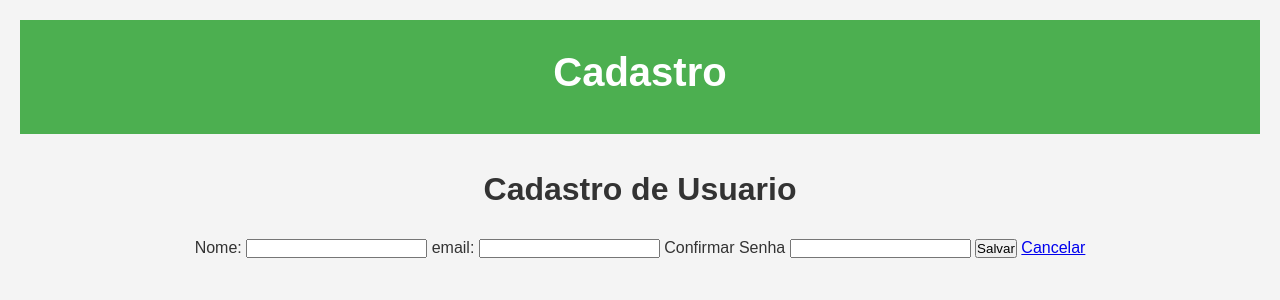
After one commit to MatheusG365/PY-Banco-de-Dado, a Flask app: page /cadatrar in a window 1280 px wide. The commit adds this page. Shown: the top 300 px of the page. Run offline with Flask 3, Linux system fonts and the light colour scheme.

Commit message:
Quase todas feitas
Falta fazer o deletar

```diff
--- a/main.py
+++ b/main.py
@@ -5,14 +5,105 @@ app = Flask(__name__)
 app.secret_key = 'OI'
 
 host = 'localhost'
-database = r'C:\Users\Aluno\Downloads\1-09.FDB'
+database = r'C:\Users\Aluno\Documents\PY-Banco-de-Dado\1-09.FDB'
 user = 'SYSDBA'
 pasword = 'sysdba'
 
 con = fdb.connect(host=host, database=database,user=user, password=pasword)
 
+
+
 @app.route('/')
 def index():
+    cursor = con.cursor()
+    cursor.execute("SELECT p.ID_PESSOA, p.NOME, p.EMAIL FROM PESSOA p")
+    usuarios = cursor.fetchall()
+
+    cursor.close()
+
+    return render_template('usuarios.html', usuarios=usuarios)
+
+@app.route('/login')
+def login():
+    return render_template('login.html', titulo="Login")
+
+@app.route('/logar', methods=['POST'])
+def logar():
+    email = request.form['email']
+    senha = request.form['senha']
+
+    cursor = con.cursor()
+    try:
+        cursor.execute("SELECT p.email, p.senha FROM PESSOA p WHERE p.email = ?", (email,))
+        usuario = cursor.fetchone()
+        if usuario :
+            if senha == usuario[1]:
+                flash("Login realizado com sucesso")
+                return redirect(url_for('livros'))
+
+    finally:
+        cursor.close
+    flash("Senha ou email incorreto")
+    return redirect(url_for('login'))
+
+@app.route('/cadatrar')
+def cadastrar():
+    return render_template('cadastro.html', titulo="Cadastro")
+
+@app.route('/cadastro', methods=['GET', 'POST'])
+def cadastro():
+    if request.method == 'POST':
+        nome = request.form['nome']
+        email = request.form['email']
+        senha = request.form['senha']
+
+        cursor = con.cursor()
+
+        try:
+            cursor.execute('Select 1 from PESSOA p where p.EMAIL = ?', (email,))
+            if cursor.fetchone(): #se existir algum usuario com o email passado
+                flash("Erro: Email já cadastrado", 'error')
+                return redirect(url_for('login'))
+
+            cursor.execute('INSERT INTO PESSOA ( NOME, EMAIL, SENHA)VALUES (?,?, ?)', (nome, email, senha))
+            con.commit()
+        finally:
+            cursor.close()
+        flash('Usuario cadastrado com sucesso', 'success')
+    return redirect(url_for('login'))
+
+@app.route('/editarusuario')
+def editarusuario():
+    return render_template('editarusuario.html', titulo="Editar Usuario")
+
+@app.route('/usuarioedit/<int:id>', methods=['GET', 'POST'])
+def usuarioedit(id):
+    cursor = con.cursor()
+    cursor.execute("SELECT ID_PESSOA , NOME, EMAIL, SENHA FROM pessoa WHERE id_pessoa = ?", (id,))
+    usuarios = cursor.fetchone()
+
+    if not usuarios:
+        cursor.close()
+        flash('Usuario não encontrado')
+        return redirect(url_for('index'))
+
+    if request.method == 'POST':
+        nome = request.form['nome']
+        email = request.form['email']
+        senha = request.form['senha']
+
+        cursor.execute('update pessoa set nome = ?, email = ?, senha= ? where id_pessoa = ?',
+                       (nome, email, senha, id))
+
+        con.commit()
+        flash('Usuario atulizado com sucesso')
+        return redirect(url_for('index'))
+
+    cursor.close()
+    return render_template('editarusuario.html', usuario=usuarios, titulo='Editar Usuario')
+
+@app.route('/livros')
+def livros():
     cursor = con.cursor()
     cursor.execute("SELECT l.ID_LIVRO, l.TITULO, l.AUTOR, l.ANO_PUBLICADO FROM LIVRO l")
     livros = cursor.fetchall()
--- /dev/null
+++ b/templates/cadastro.html
@@ -0,0 +1,32 @@
+<!DOCTYPE html>
+<html lang="pt-br">
+<head>
+    <meta charset="UTF-8">
+    <meta name="viewport" content="width=device-width, initial-scale=1.0">
+    <title>Adicionar Novo Livro</title>
+    <link rel="stylesheet" href="{{ url_for('static', filename='styles.css') }}">
+</head>
+<body>
+    <header>
+        <h1>Cadastro</h1>
+    </header>
+    <main>
+        <h2>Cadastro de Usuario</h2>
+
+        <form action="{{ url_for('cadastro') }}" method="POST">
+            <label for="nome">Nome:</label>
+            <input type="text" id="nome" name="nome" required>
+
+            <label for="email">email:</label>
+            <input type="text" id="email" name="email" required>
+
+            <label for="senha">Confirmar Senha</label>
+            <input type="text" id="senha" name="senha" required>
+
+            <button type="submit">Salvar</button>
+<a href="{{ url_for('index') }}">Cancelar</a>
+
+         </form>
+    </main>
+</body>
+</html>
--- a/templates/novo.html
+++ b/templates/novo.html
@@ -24,7 +24,7 @@
             <input type="number" id="ano_publicacao" name="ano_publicacao" required>
 
             <button type="submit">Salvar</button>
-<a href="{{ url_for('index') }}">Cancelar</a>
+<a href="livros">Cancelar</a>
 
          </form>
     </main>
```
Also changed, not shown: templates/editarusuario.html (added, +31 -0 lines), templates/login.html (added, +26 -0 lines), templates/usuarios.html (added, +50 -0 lines), 1 other file.
